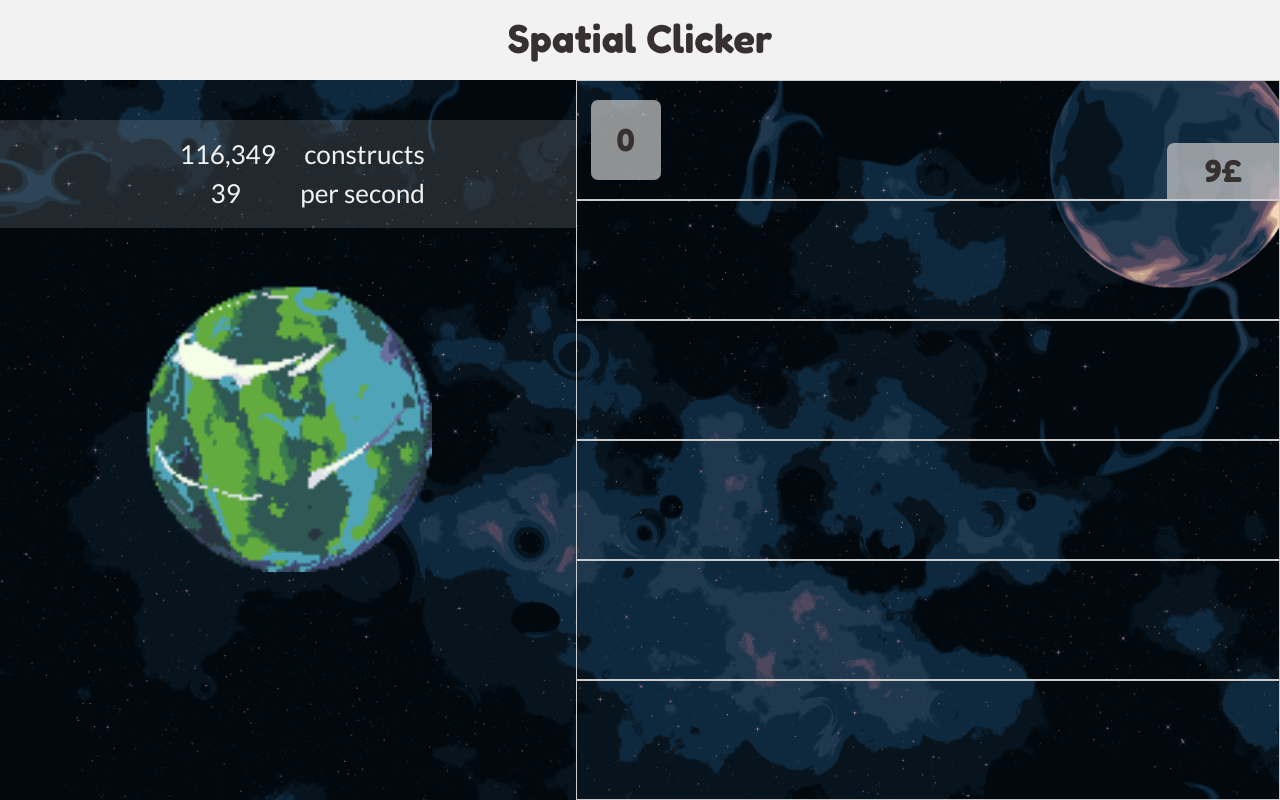
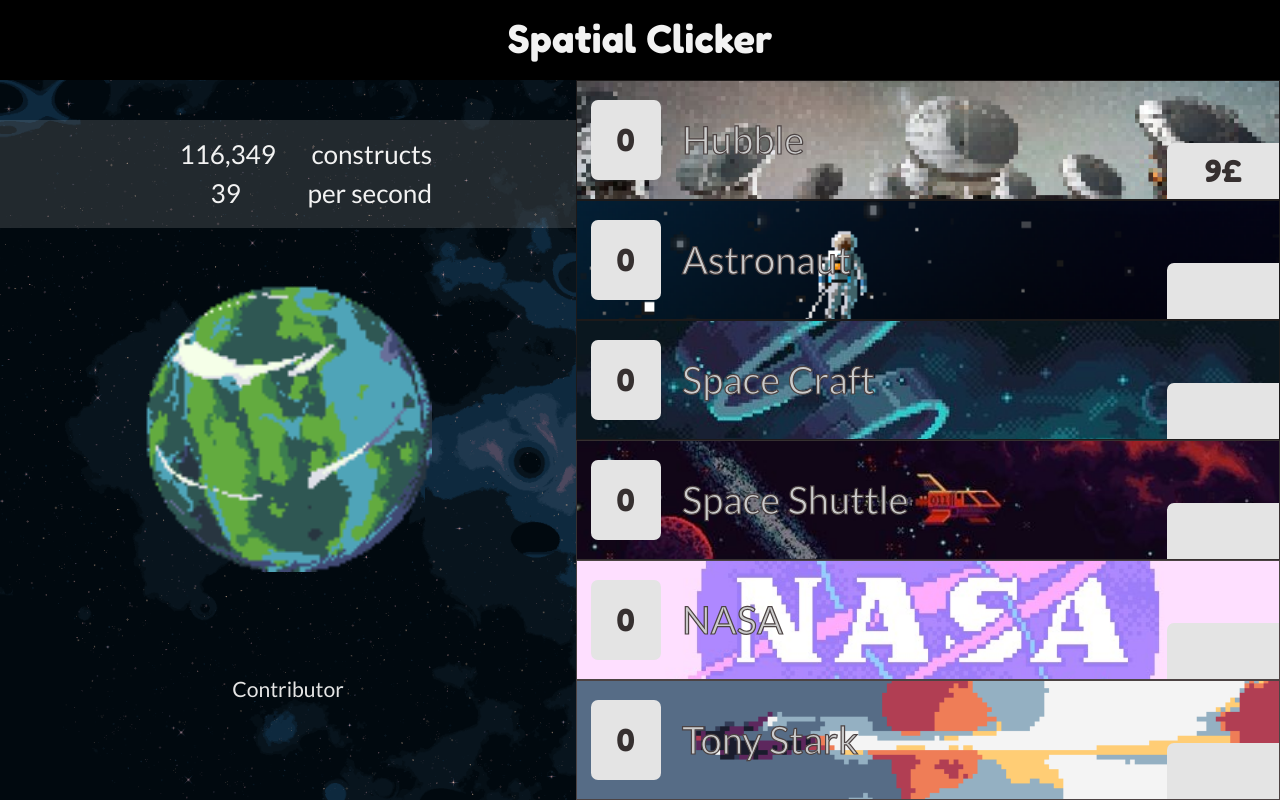
Before and after one commit to Kaleidosport/Cookie-Clicker, a plain HTML site: page index.html in a window 1280 px wide. Drawn offline with Linux system fonts and the light colour scheme.

Commit message:
added image

```diff
--- a/assets/css/style.scss
+++ b/assets/css/style.scss
@@ -36,8 +36,6 @@
 $min_font: 14px;
 $max_font: 27px;
 
-html {
-}
 * {
     font-family: 'Lato', sans-serif;
     line-height: 1.5;
@@ -54,15 +52,21 @@
     background-color: $black-200;
 }
 
+html{
+    background-image: url(../spaceBackground.png);
+    background-size: cover;
+    background-repeat: no-repeat;
+}
+
 header {
     display: flex;
     justify-content: center;
     align-items: center;
     height: 10vh;
-    background-color: $white-100;
+    background-color: black;
 
     h1{
-        color: $black-200;
+        color: $white-100;
         text-align: center;
     }
 }
@@ -71,9 +75,6 @@
 
     .container{
         display: flex;
-        background-image: url(../spaceBackground.png);
-        background-size: cover;
-        background-repeat: no-repeat;
 
         .planetContainer{
             display: flex;
@@ -84,7 +85,7 @@
             height: 82vh;
 
             .planetContainerText{
-                width: 95%;
+                width: 100%;
                 color: $white-100 !important;
                 margin-top: -3vh;
                 margin-bottom: 7vh;
@@ -113,6 +114,20 @@
                 height: auto;
                 cursor: pointer;
             }
+            .contributor{
+                margin-top: 12vh;
+                padding: 5px 20px 6px 20px;
+                border-radius: 7px;
+                color: $white-200;
+                @include fluid-type($min_width, $max_width, $min_font - 5, $max_font - 5);
+                transition-duration: 0.6s;
+
+                &:hover{
+                    background-color: $white-200;
+                    color: $black-300;
+                    transition-duration: 0.6s;
+                }
+            }
         }
 
         .buttonContainer{
@@ -128,7 +143,6 @@
                 flex: 1 16,666%;
                 height: 100%;
                 width: 99.85%;
-                border: 1px solid $white-300;
 
                 h2{
                     position: absolute;
@@ -136,6 +150,7 @@
                     left: 15%;
                     transform: translateY(-50%);
                     color: $white-300;
+                    -webkit-text-stroke: 1.2px $black-100;
                     font-family: 'Lato', sans-serif;
                 }
 
@@ -148,7 +163,7 @@
                     height: 10vh;
                     text-align: center;
                     line-height: 10vh;
-                    background-color: rgba(204, 204, 204, 0.7);
+                    background-color: $white-200;
                     color: $black-200;
                     border-radius: 7px;
                     font-family: 'Fredoka One', cursive;
@@ -164,7 +179,7 @@
                     line-height: 3vh;
                     text-align: center;
                     cursor: pointer;
-                    background-color: rgba(204, 204, 204, 0.7);
+                    background-color: $white-200;
                     color: $black-200;
                     border: none;
                     border-radius: 7px 0 0 0;
@@ -178,11 +193,67 @@
                         transition-duration: 0.5s;
                     }
                 }
+
+                &:nth-child(1){
+                    border: 1px solid $black-300;
+                }
+                &:nth-child(2){
+                    border: 1px solid $black-300;
+                }
+                &:nth-child(3){
+                    border: 1px solid $black-300;
+                }
+                &:nth-child(4){
+                    border: 1px solid $black-200;
+                }
+                &:nth-child(5){
+                    border: 1px solid $black-100;
+                }
+                &:nth-child(6){
+                    border: 1px solid $black-100;
+                }
             }
         }
     }
 }
 
 .hidden{
-    display: none !important;
+    // display: none !important;
 }
+
+.hubbleContainer{
+    background-image: url(../hobble.png);
+    background-size: cover;
+    background-repeat: no-repeat;
+    background-position: 25% 65%;
+}
+.astonautContainer{
+    background-image: url(../astronaut.png);
+    background-size: cover;
+    background-repeat: no-repeat;
+    background-position: 25% 75%;
+}
+.spaceCraftContainer{
+    background-image: url(../space_comp.jpg);
+    background-size: cover;
+    background-repeat: no-repeat;
+    background-position: 25% 45%;
+}
+.spaceShuttleContainer{
+    background-image: url(../spaceship.jpg);
+    background-size: cover;
+    background-repeat: no-repeat;
+    background-position: 25% 47%;
+}
+.NASAContainer{
+    background-image: url(../nasa.jpg);
+    background-size: cover;
+    background-repeat: no-repeat;
+    background-position: 25% 53%;
+}
+.TonyStarkContainer{
+    background-image: url(../ironman.png);
+    background-size: cover;
+    background-repeat: no-repeat;
+    background-position: 25% 47%;
+}
--- a/index.html
+++ b/index.html
@@ -27,10 +27,11 @@
                     </section>
                 </section>
                 <img src="./assets/favicon.png" id="planet">
+                <a href="#" class="contributor">Contributor</a>
             </section>
             <section class="buttonContainer">
                 <article class="hubbleContainer">
-                    <h2 class="hidden">Hubble</h2>
+                    <h2>Hubble</h2>
                     <p id="hubbleCount">0</p>
                     <button id="buyHubble">
                         <span id="hubblePrice">9£</span>
```
Also changed, not shown: assets/astronaut.png (added), assets/astronautBlack.png (added), assets/css/style.css, assets/hobble.png (added), assets/hobbleBlack.png (added), assets/ironman.png (added), assets/ironmanBlack.png (added), assets/nasa.jpg (added), assets/nasaBlack.jpg (added), assets/space_comp.jpg (added), assets/space_compBlack.jpg (added), assets/spaceship.jpg (added), assets/spaceshipBlack.jpg (added), instruction&Perks.html (deleted), 1 more files, 1 other file.
